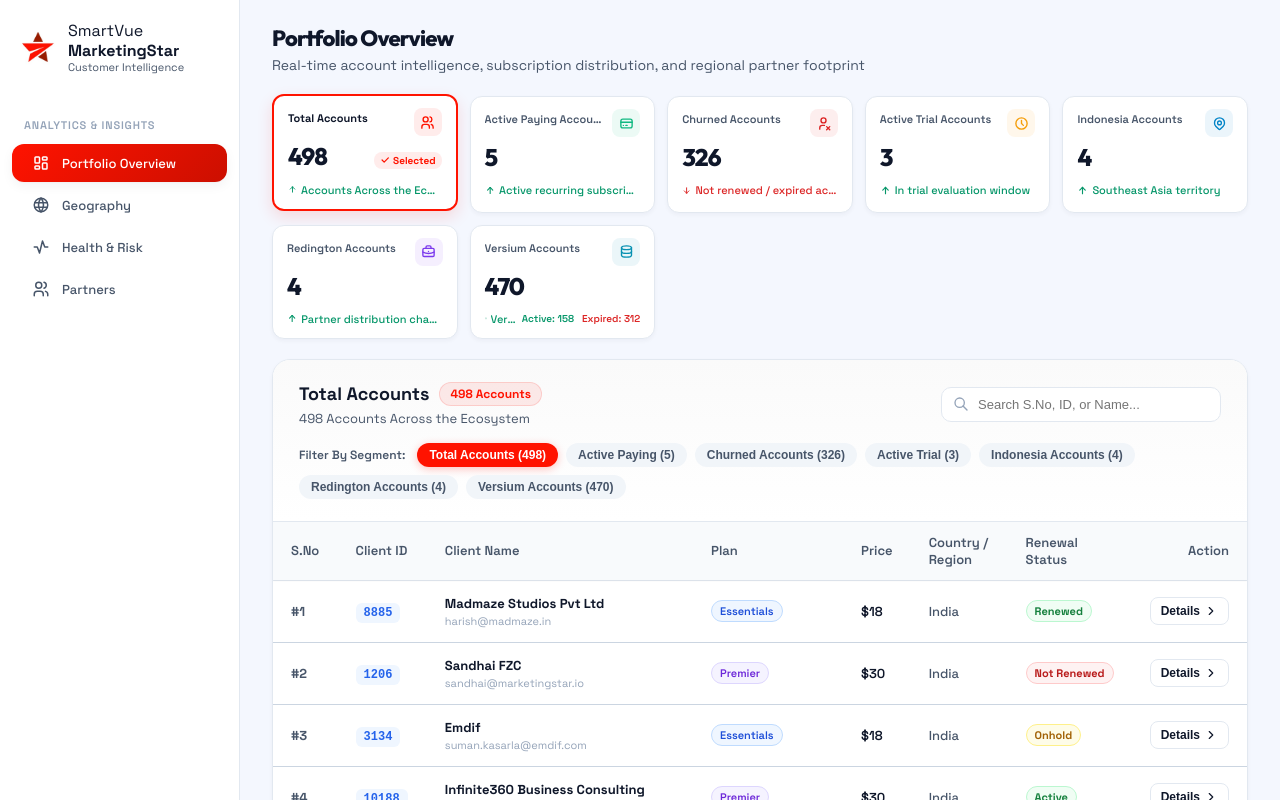
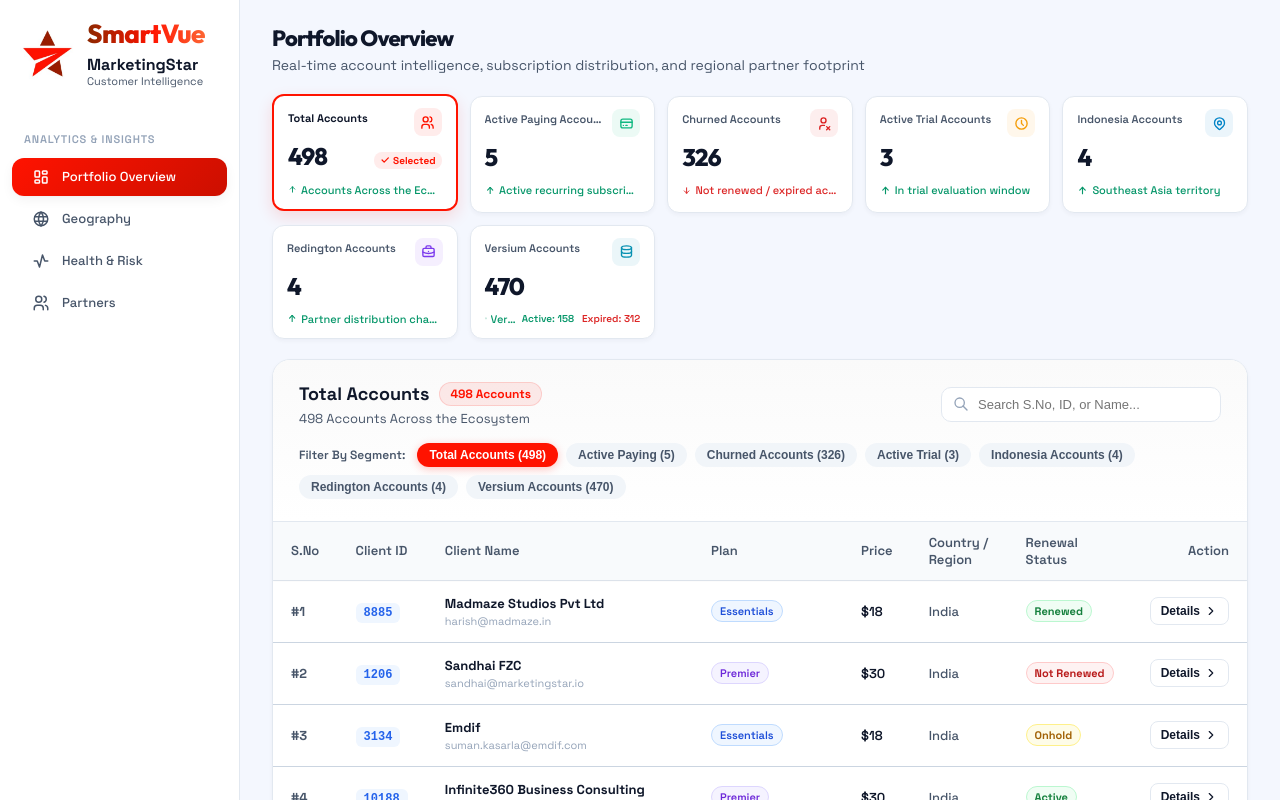
Before and after one commit to Navanee05/MS-Dashboard, a React (Vite) app: page /dashboard/overview in a window 1280 px wide. Built offline with nearby package versions, Linux system fonts and the light colour scheme.

Commit message:
style: SmartVue title design and bigger logo

```diff
--- a/src/dashboard/DashboardLayout.css
+++ b/src/dashboard/DashboardLayout.css
@@ -180,5 +180,20 @@
 }
 
 @media (max-width: 768px) {
-  .sidebar { width: 200px; }
+  .sidebar {
+    width: 200px;
+  }
 }
+
+.logo-brand {
+  font-family: var(--font-display);
+  font-size: 26px;
+  font-weight: 800;
+  letter-spacing: -0.5px;
+  line-height: 1.1;
+  margin-bottom: 6px;
+  background: linear-gradient(90deg, #8c2800 0%, #ff1300 55%, #fd6533 100%);
+  -webkit-background-clip: text;
+  background-clip: text;
+  -webkit-text-fill-color: transparent;
+}
--- a/src/dashboard/DashboardLayout.jsx
+++ b/src/dashboard/DashboardLayout.jsx
@@ -1,5 +1,5 @@
 import React, { useEffect } from 'react';
-import { NavLink, Outlet} from 'react-router-dom';
+import { NavLink, Outlet } from 'react-router-dom';
 import {
   IconLayoutDashboard,
   IconWorld,
@@ -30,7 +30,7 @@
     fetchVersiumPartnerKpis().catch(() => { });
   }, []);
 
-    return (
+  return (
     <div className="app">
       {/* ── Sidebar ── */}
       <aside className="sidebar">
@@ -40,8 +40,8 @@
             alt="MarketingStar Logo"
             className="sidebar-logo-img"
             style={{
-              width: '36px',
-              height: '36px',
+              width: '55px',
+              height: '55px',
               borderRadius: '8px',
               objectFit: 'contain'
             }}
@@ -69,7 +69,7 @@
           );
         })}
 
-              </aside>
+      </aside>
 
       {/* ── Main Content Area ── */}
       <main className="main">
```
